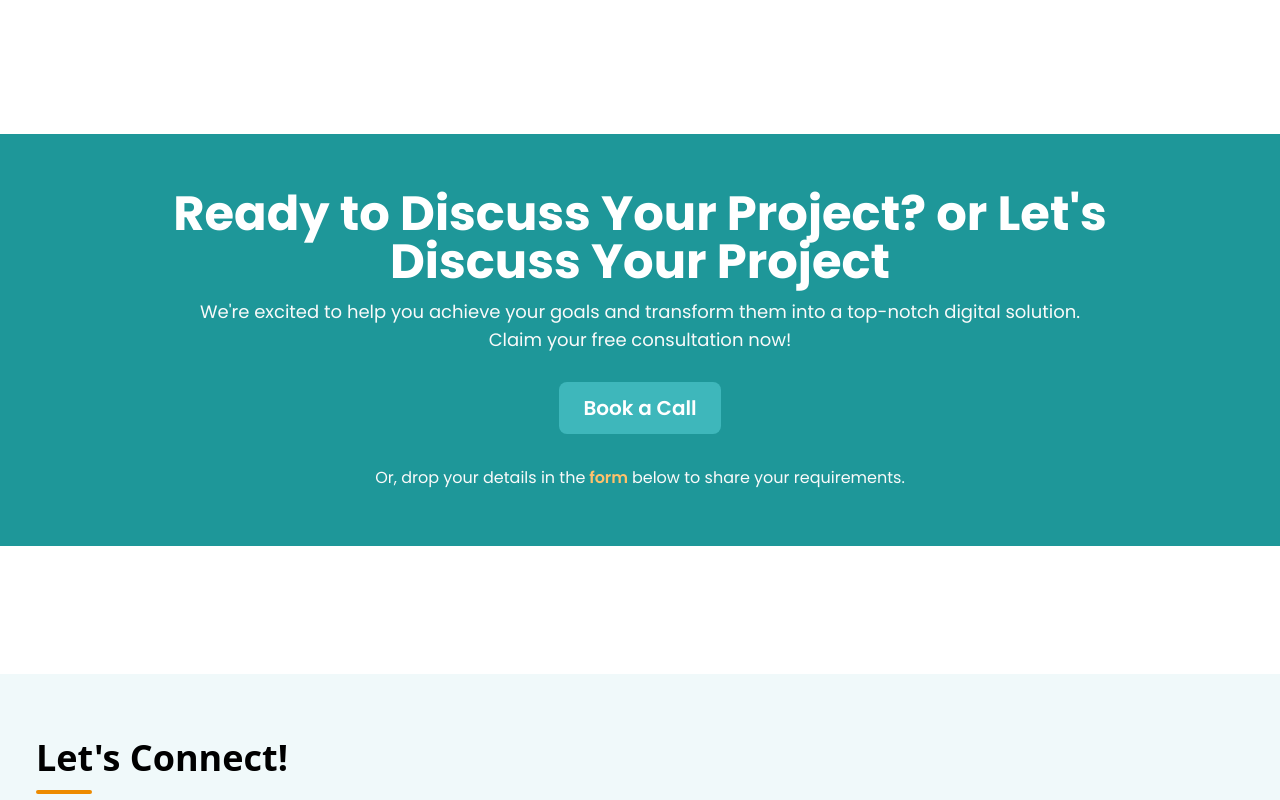
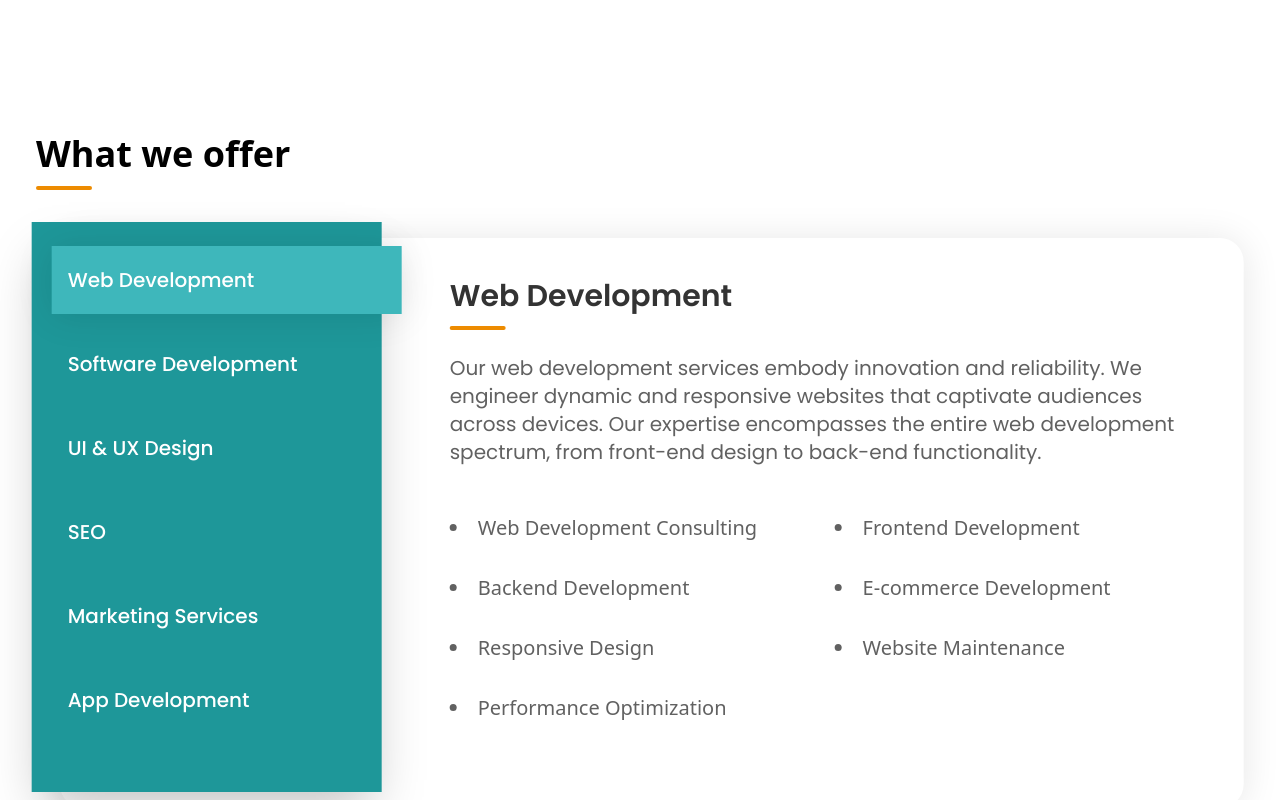
Before and after one commit to Malik-Haziq/CWN-Tech, a React (Vite) app: page /about in a window 1280 px wide. Shown: the part 2000-2800 px from the top of the page. Built offline with nearby package versions, Linux system fonts and the light colour scheme; a web font is replaced by a local one.

Commit message:
added services component to about page

```diff
--- a/src/pages/about/About.jsx
+++ b/src/pages/about/About.jsx
@@ -3,6 +3,7 @@ import WhoAeAre from "@components/who-we-are/WhoWeAre";
 import Contact from "@components/contact/contact";
 import Footer from "@components/footer/Footer";
 import BookCall from "@components/book-call/BookCall";
+import Services from "@components/services/Services";
 
 
 import about from "@images/about/about-us.svg";
@@ -73,6 +74,8 @@ export function About() {
       </section>
       {/* ///////////////////  Who we are */}
       <WhoAeAre />
+      {/* /////////////////////  Services */}
+      <Services/>
       {/* /////////////////////  Book a call */}
       <BookCall />
       {/* /////////////////////  contact */}
--- a/src/pages/home/Home.jsx
+++ b/src/pages/home/Home.jsx
@@ -21,8 +21,6 @@ import Footer from "@components/footer/Footer";
 import WhoAeAre from "@components/who-we-are/WhoWeAre";
 import BookCall from "@components/book-call/BookCall";
 import Services from "@components/services/Services";
-
-import { useState } from "react";
 
 export function Home() {
   return (
```
